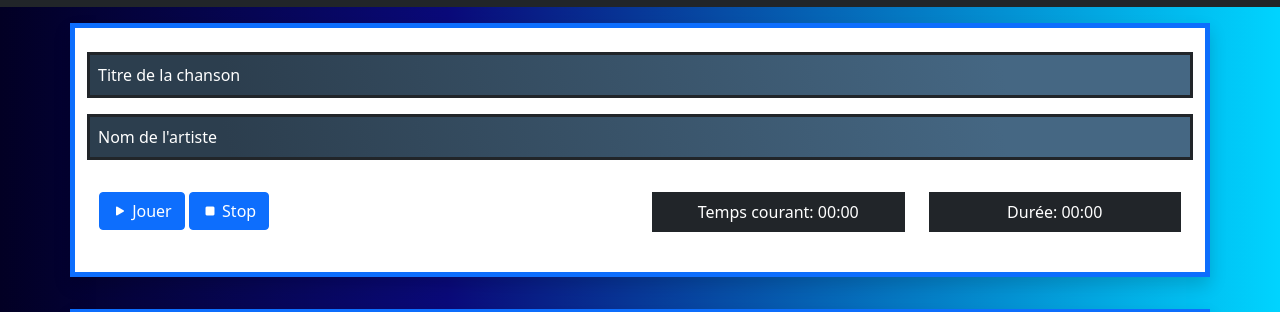
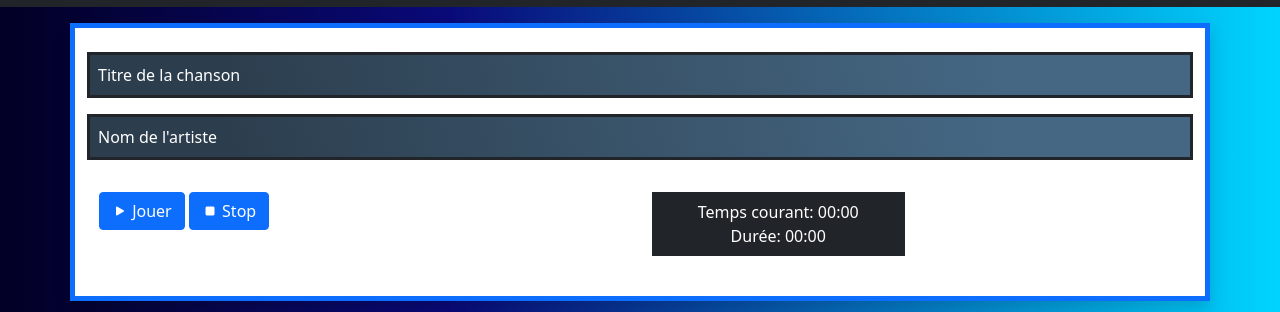
Before and after one commit to vince1016/W40-appWeb2022--tp1-lecteurAudio, a website built with webpack: page public/index.html in a window 1280 px wide. Shown: the part 97-409 px from the top of the page. Built offline with nearby package versions, Linux system fonts and the light colour scheme.

Commit message:
ajout de 3 composants

```diff
--- a/public/index.html
+++ b/public/index.html
@@ -39,7 +39,7 @@
         <div
           class="container p-3 bg-white shadow border border-5 border-primary"
         >
-          <div class="row p-2">
+          <div id="component-songPlayerDatas" class="row p-2">
             <p
               id="songName"
               class="songInfos text-white p-2 border border-3 border-dark"
@@ -54,7 +54,7 @@
             </p>
           </div>
           <div class="row p-2">
-            <div class="col-6">
+            <div id="component-songPlayerControls" class="col-6">
               <button id="btnPlay" type="button" class="btn btn-primary">
                 <i class="bi bi-play-fill"></i> Jouer
               </button>
@@ -69,13 +69,9 @@
                 <i class="bi bi-stop-fill"></i> Stop
               </button>
             </div>
-            <div class="col-3  text-white ">
+            <div id="component-songPlayerTime" class="col-3  text-white ">
               <p class="p-2 bg-dark text-center">
-                Temps courant: <span id="currentTime">00:00</span>
-              </p>
-            </div>
-            <div class="col-3 text-white text-center">
-              <p class="p-2 bg-dark text-center">
+                Temps courant: <span id="currentTime">00:00</span><br />
                 Durée: <span id="duration">00:00</span>
               </p>
             </div>
```
Also changed, not shown: 2 other files.
